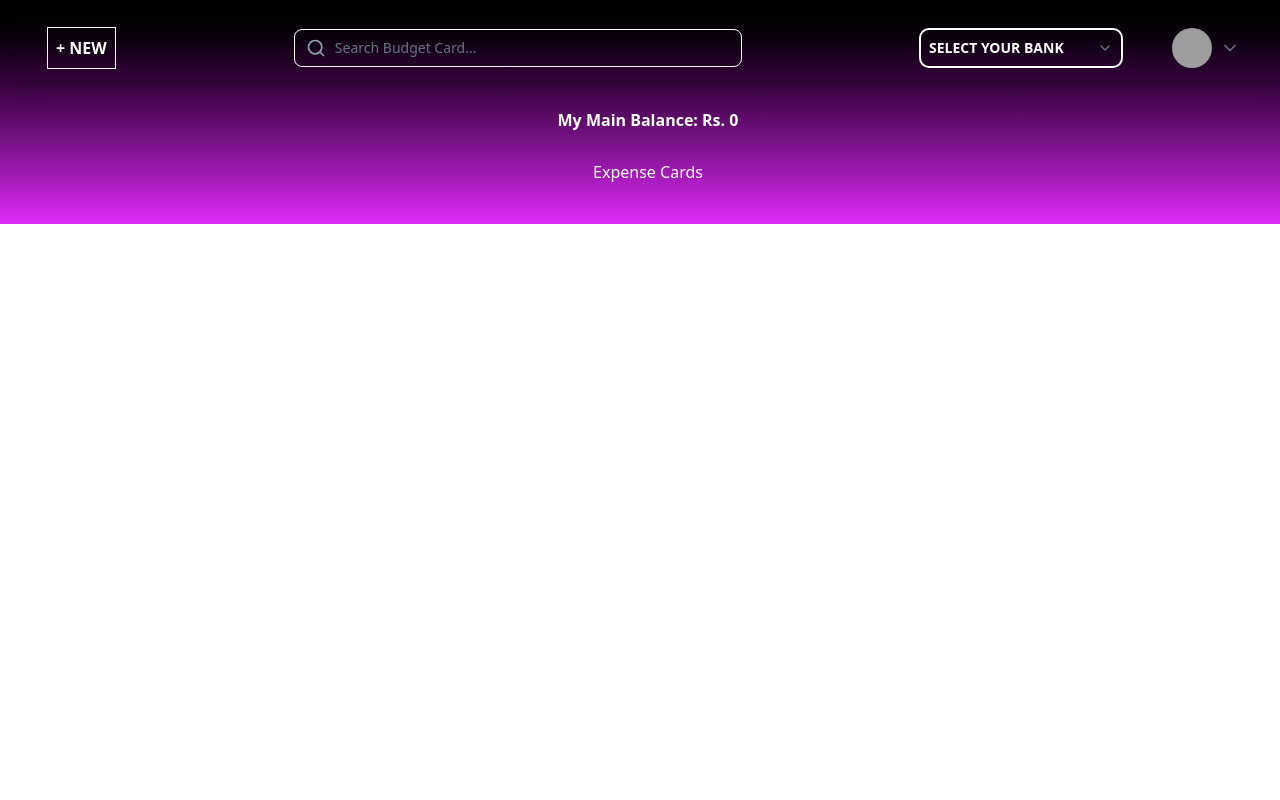
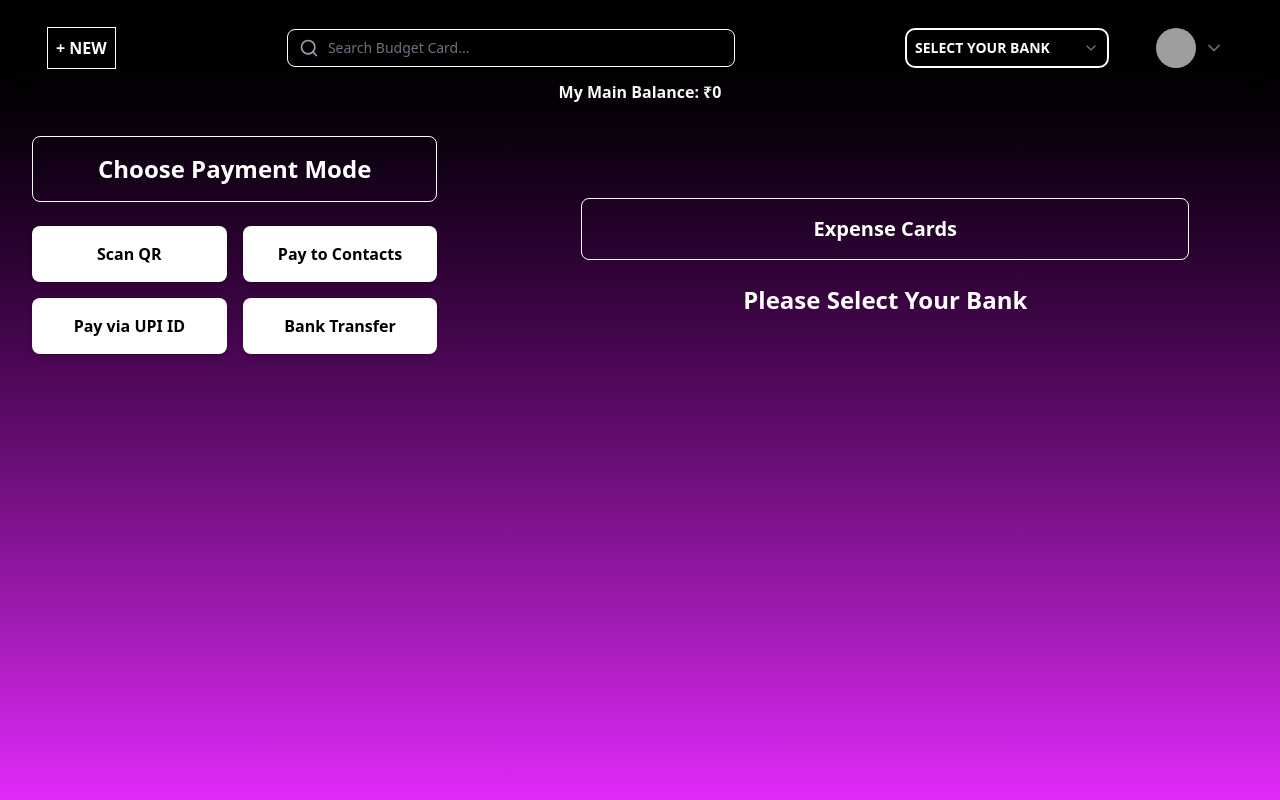
Before and after one commit to gfgAman/ExpenseOrganizer, a React (Vite) app in the folder frontend/: page / in a window 1280 px wide. Built offline with nearby package versions, Linux system fonts and the light colour scheme; grey boxes are pictures that could not be loaded.

Commit message:
add: payment modes

```diff
--- a/frontend/package.json
+++ b/frontend/package.json
@@ -12,6 +12,7 @@
   "dependencies": {
     "@reduxjs/toolkit": "^2.8.2",
     "@tailwindcss/vite": "^4.1.11",
+    "@yudiel/react-qr-scanner": "^2.3.1",
     "lucide-react": "^0.525.0",
     "react": "^19.1.0",
     "react-dom": "^19.1.0",
--- a/frontend/src/components/BankDropdown.tsx
+++ b/frontend/src/components/BankDropdown.tsx
@@ -57,6 +57,7 @@ const BankDropdown = ({ bankDropdownOpen, setBankDropdownOpen }: bankDropdownPro
                                 setBankDropdownOpen(false)
                                 setBankName(bank.bank_name)
                                 dispatch(setWallet(bank))
+
                             }}
                             className="px-4 py-2 text-sm text-gray-700 hover:bg-gray-100 cursor-pointer transition-colors duration-200"
                         >
--- a/frontend/src/components/Cards.tsx
+++ b/frontend/src/components/Cards.tsx
@@ -1,72 +1,35 @@
-import { useEffect, useState } from 'react'
 import Card from './Card'
 import { ToastContainer } from 'react-toastify'
-import { useSelector } from 'react-redux'
-import type { RootState } from '../redux/store'
-
-interface cardProp {
-  title: string
-}
 
 interface BudgetCard {
   title: string
   budget_price: number
 }
 
-const Cards = ({ title }: cardProp) => {
-  const { wallet } = useSelector((state: RootState) => state.cardSlice)
+interface CardsProps {
+  budgetCards: BudgetCard[],
+  title: string
+}
 
-  const [balanceAmount, setBalanceAmount] = useState<number>(0)
-  const [budgetCards, setBudgetCards] = useState<BudgetCard[]>([])
+const Cards = ({ budgetCards, title }: CardsProps) => {
+  console.log(title,'title');
+  return (
+    <div className="my-7">
+      <div className="py-7">
+        <h1 className="text-white text-center mb-3 text-xl font-semibold border rounded-lg py-4 mb-6">Expense Cards</h1>
 
-  // Set initial wallet values
-  useEffect(() => {
-    if (wallet) {
-      const initialCards = wallet.budget_cards ?? []
-      const totalBudget = initialCards.reduce((sum, card) => sum + card.budget_price, 0)
-      const balance = (wallet.bank_balance ?? 0) - totalBudget
-
-      setBudgetCards(initialCards)
-      setBalanceAmount(balance)
-    }
-  }, [wallet])
-
-  // Filter based on search
-  useEffect(() => {
-    if (!wallet?.budget_cards) return
-
-    if (title.trim() === '') {
-      setBudgetCards(wallet.budget_cards)
-    } else {
-      const filtered = wallet.budget_cards.filter(card =>
-        card.title.toLowerCase().includes(title.toLowerCase())
-      )
-      setBudgetCards(filtered)
-    }
-  }, [title, wallet?.budget_cards])
-
-  return (
-    <div className='my-7'>
-      <h1 className='text-yellow-500 text-center font-bold'>
-        {wallet?.bank_name}
-      </h1>
-      <h1 className='text-white text-center font-bold'>
-        My Main Balance: Rs. {balanceAmount}
-      </h1>
-
-      <div className='py-7'>
-        <h1 className='text-white text-center mb-3'>Expense Cards</h1>
-
-        <div className='grid md:grid-cols-3 sm:grid-cols-2 grid-cols-1 gap-y-4'>
+        {
+          title ?
+            <div className="grid sm:grid-cols-2 grid-cols-1 gap-y-4 gap-x-4">
               {budgetCards.map(({ title, budget_price }, index) => (
                 <Card
-              key={`${title}- ${index}`}
+                  key={`${title}-${index}`}
                   title={title}
                   budget_price={budget_price}
-
                 />
               ))}
-        </div>
+            </div> : <h1 className='text-2xl text-white text-center font-bold'>Please Select Your Bank</h1>
+        }
       </div>
       <ToastContainer />
     </div>
--- /dev/null
+++ b/frontend/src/components/paymentModes.tsx/BankTransfer.tsx
@@ -0,0 +1,41 @@
+import { useState } from 'react'
+
+const BankTransfer = () => {
+  const [form, setForm] = useState({ name: '', account: '', ifsc: '' })
+
+  const handlePay = () => {
+    alert(`Paying ${form.name} | A/C: ${form.account} | IFSC: ${form.ifsc}`)
+  }
+
+  return (
+    <div>
+      <h2 className="text-xl font-semibold mb-2">Bank Transfer</h2>
+      <input
+        type="text"
+        placeholder="Recipient Name"
+        className="border p-2 w-full mb-2 rounded"
+        value={form.name}
+        onChange={(e) => setForm({ ...form, name: e.target.value })}
+      />
+      <input
+        type="text"
+        placeholder="Account Number"
+        className="border p-2 w-full mb-2 rounded"
+        value={form.account}
+        onChange={(e) => setForm({ ...form, account: e.target.value })}
+      />
+      <input
+        type="text"
+        placeholder="IFSC Code"
+        className="border p-2 w-full mb-2 rounded"
+        value={form.ifsc}
+        onChange={(e) => setForm({ ...form, ifsc: e.target.value })}
+      />
+      <button onClick={handlePay} className="bg-blue-600 text-white px-4 py-2 rounded">
+        Pay Now
+      </button>
+    </div>
+  )
+}
+
+export default BankTransfer
--- /dev/null
+++ b/frontend/src/components/paymentModes.tsx/PayToContacts.tsx
@@ -0,0 +1,22 @@
+const contacts = ['Aman Kumar', 'Priya Sharma', 'Rahul Verma']
+
+const PayToContacts = () => {
+    return (
+        <div>
+            <h2 className="text-xl font-semibold mb-2">Pay to Contacts</h2>
+            <ul className="grid grid-cols-2 gap-4">
+                {contacts.map((name) => (
+                    <li
+                        key={name}
+                        className="bg-blue-100 text-blue-800 p-3 rounded cursor-pointer hover:bg-blue-200"
+                        onClick={() => alert(`Paying to ${name}`)}
+                    >
+                        {name}
+                    </li>
+                ))}
+            </ul>
+        </div>
+    )
+}
+
+export default PayToContacts
--- /dev/null
+++ b/frontend/src/components/paymentModes.tsx/QrScanner.tsx
@@ -0,0 +1,23 @@
+import { useState } from 'react';
+import { Scanner } from '@yudiel/react-qr-scanner';
+
+export default function QrScanner() {
+  const [scanned, setScanned] = useState<string|null>(null);
+
+  return (
+    <div>
+      <h2>React QR Scanner</h2>
+      <Scanner
+        onScan={(codes) => {
+          const qr = codes.find(c => c.format === 'qr_code');
+          if (qr) setScanned(qr.rawValue);
+        }}
+        onError={console.error}
+        scanDelay={300}
+      />
+      <div>
+        {scanned ? <p><strong>Result:</strong> {scanned}</p> : <p>Awaiting scan…</p>}
+      </div>
+    </div>
+  );
+}
--- /dev/null
+++ b/frontend/src/components/paymentModes.tsx/UpiTransfer.tsx
@@ -0,0 +1,27 @@
+import { useState } from 'react'
+
+const UpiTransfer = () => {
+    const [upi, setUpi] = useState('')
+
+    const handlePay = () => {
+        alert(`Paying to UPI ID: ${upi}`)
+    }
+
+    return (
+        <div>
+            <h2 className="text-xl font-semibold mb-2">Pay via UPI ID</h2>
+            <input
+                type="text"
+                placeholder="e.g. name@upi"
+                className="border p-2 w-full mb-2 rounded"
+                value={upi}
+                onChange={(e) => setUpi(e.target.value)}
+            />
+            <button onClick={handlePay} className="bg-green-600 text-white px-4 py-2 rounded">
+                Pay Now
+            </button>
+        </div>
+    )
+}
+
+export default UpiTransfer
--- a/frontend/src/redux/cardSlice.ts
+++ b/frontend/src/redux/cardSlice.ts
@@ -2,11 +2,13 @@ import { createSlice } from '@reduxjs/toolkit'
 import type { PayloadAction } from '@reduxjs/toolkit'
 
 export interface CounterState {
-    wallet: object
+    wallet: object,
+    bankName: string
 }
 
 const initialState: CounterState = {
-    wallet: {}
+    wallet: {},
+    bankName: ''
 }
 
 export const cardSlice = createSlice({
@@ -16,6 +18,9 @@ export const cardSlice = createSlice({
         setWallet: (state, action: PayloadAction<object>) => {
             state.wallet = action.payload
         },
+        setBankName: (state, action: PayloadAction<string>) => {
+            state.bankName = action.payload
+        },
     },
 })
 
--- a/frontend/src/screens/Home.tsx
+++ b/frontend/src/screens/Home.tsx
@@ -1,13 +1,108 @@
+import { useEffect, useState } from 'react'
+import { useSelector } from 'react-redux'
+import type { RootState } from '../redux/store'
+
 import Header from '../components/Header'
 import Cards from '../components/Cards'
-import { useState } from 'react'
+
+//Payment Modes
+import QrScanner from '../components/paymentModes.tsx/QrScanner'
+import PayToContacts from '../components/paymentModes.tsx/PayToContacts'
+import UpiTransfer from '../components/paymentModes.tsx/UpiTransfer'
+import BankTransfer from '../components/paymentModes.tsx/BankTransfer'
+
+interface BudgetCard {
+  title: string
+  budget_price: number
+}
 
 const Home = () => {
-  const[title,setTitle] = useState("")
+  const [title, setTitle] = useState('')
+  const [selectedMode, setSelectedMode] = useState<string | null>(null)
+
+
+  const [balanceAmount, setBalanceAmount] = useState<number>(0)
+  const [budgetCards, setBudgetCards] = useState<BudgetCard[]>([])
+
+  const { wallet } = useSelector((state: RootState) => state.cardSlice)
+
+  const paymentModes = [
+  { title: 'Scan QR', component: <QrScanner onScan={(data: any) => alert('Scanned: ' + data)} /> },
+  { title: 'Pay to Contacts', component: <PayToContacts /> },
+    { title: 'Pay via UPI ID', component: <UpiTransfer /> },
+    { title: 'Bank Transfer', component: <BankTransfer /> },
+  ]
+  // Set initial wallet values
+  useEffect(() => {
+    if (wallet) {
+      const initialCards = wallet.budget_cards ?? []
+      const totalBudget = initialCards.reduce((sum, card) => sum + card.budget_price, 0)
+      const balance = (wallet.bank_balance ?? 0) - totalBudget
+
+      setBudgetCards(initialCards)
+      setBalanceAmount(balance)
+    }
+  }, [wallet])
+
+  // Filter based on search
+  useEffect(() => {
+    if (!wallet?.budget_cards) return
+
+    if (title.trim() === '') {
+      setBudgetCards(wallet.budget_cards)
+    } else {
+      const filtered = wallet.budget_cards.filter(card =>
+        card.title.toLowerCase().includes(title.toLowerCase())
+      )
+      setBudgetCards(filtered)
+    }
+  }, [title, wallet?.budget_cards])
+
+
+
   return (
-    <div className='bg-linear-to-t from-fuchsia-500 to-black pt-4 pl-4'>
-      <Header setTitle = {setTitle}/>
-      <Cards title = {title}/>
+    <div className="bg-gradient-to-t from-fuchsia-500 to-black min-h-screen pt-4 px-4">
+      <Header setTitle={setTitle} />
+
+      <div>
+        <h1 className="text-yellow-500 text-center font-bold text-lg">
+          {wallet?.bank_name}
+        </h1>
+        <h2 className="text-white text-center font-bold mb-4">
+          My Main Balance: ₹{balanceAmount}
+        </h2>
+
+        <div className="p-4 max-w-7xl mx-auto">
+          <div className="flex flex-col md:flex-row md:gap-x-36 md:items-center">
+
+            <div className="w-full md:w-1/3">
+              <h1 className="text-2xl text-white font-bold text-center mb-6 border rounded-lg py-4">Choose Payment Mode</h1>
+
+              {/* Payment Mode Buttons */}
+              <div className="grid grid-cols-2 gap-4 mb-6">
+                {paymentModes.map((mode, index) => (
+                  <div
+                    key={index}
+                    onClick={() => setSelectedMode(mode.title)}
+                    className="cursor-pointer p-4 rounded-lg shadow-md text-center font-semibold transition-all
+                      bg-white hover:text-blue-700"
+                  >
+                    {mode.title}
+                  </div>
+                ))}
+              </div>
+
+              {/* Selected Mode Component */}
+              <div className={`bg-white text-black ${selectedMode ? 'p-4' : ''} rounded-lg`}>
+                {paymentModes.find((m) => m.title === selectedMode)?.component}
+              </div>
+            </div>
+            <div className="w-full md:w-1/2">
+              <Cards budgetCards={budgetCards} title = {wallet?.bank_name}/>
+            </div>
+          </div>
+        </div>
+      </div>
     </div>
   )
 }
```
Also changed, not shown: 1 other file (tests, documents, lock files or other folders). Lines whose indentation alone changed are shown as unchanged.
